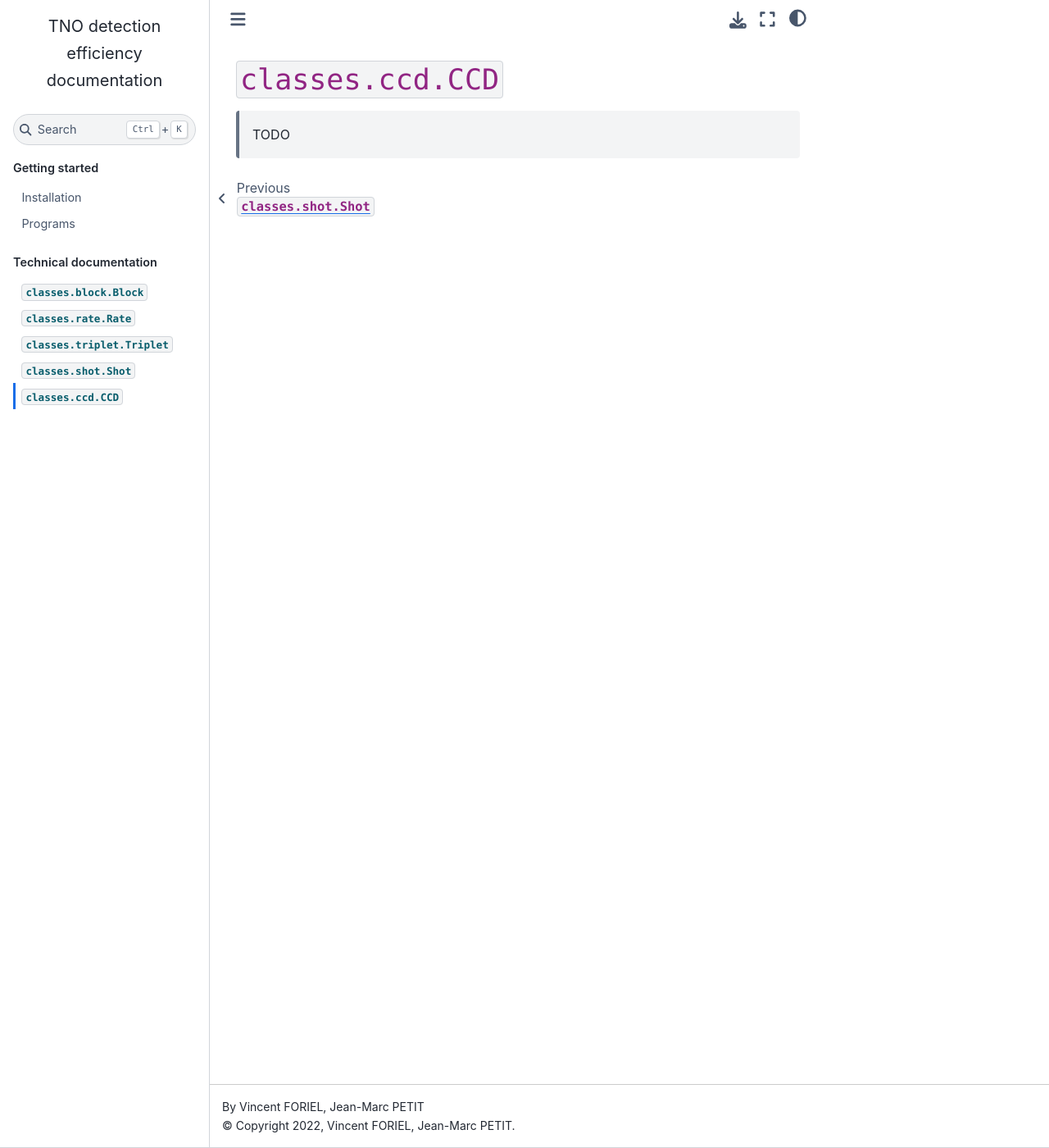
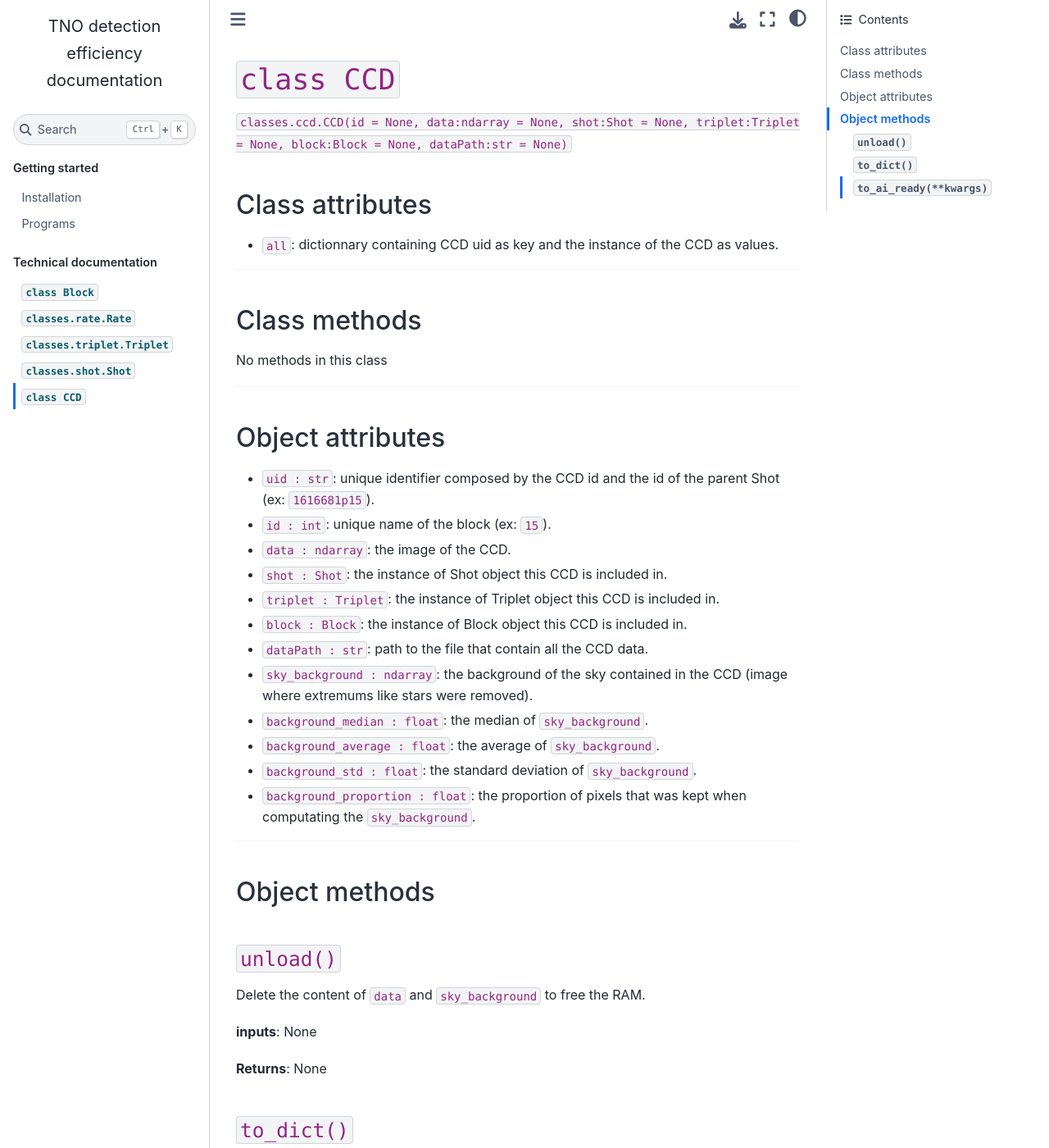
Before and after one commit to Leirof/M1-TNO_Detection_Efficiency, a Sphinx documentation site: the page built from docs/classes.ccd.md, in a window 1280 px wide and 1400 px high. Shown: the whole window at 82% size. Built offline with Sphinx 7.4.7 and the Sphinx Book theme 1.1.4, drawn with Linux system fonts in a browser that asks for light colours; some of the changed text lies outside the part shown.

Commit message:
Class CCD doc

```diff
--- a/docs/classes.ccd.md
+++ b/docs/classes.ccd.md
@@ -1,3 +1,64 @@
-# `classes.ccd.CCD`
+# `class CCD`
 
-> TODO
+`classes.ccd.CCD(id = None, data:ndarray = None, shot:Shot = None, triplet:Triplet = None, block:Block = None, dataPath:str = None)`
+
+## Class attributes
+
+- `all`: dictionnary containing CCD uid as key and the instance of the CCD as values.
+
+---
+
+## Class methods
+
+No methods in this class
+
+---
+
+## Object attributes
+
+- `uid : str`: unique identifier composed by the CCD id and the id of the parent Shot (ex: `1616681p15`).
+- `id : int`: unique name of the block (ex: `15`).
+- `data : ndarray`: the image of the CCD.
+- `shot : Shot`: the instance of Shot object this CCD is included in.
+- `triplet : Triplet`: the instance of Triplet object this CCD is included in.
+- `block : Block`: the instance of Block object this CCD is included in.
+- `dataPath : str`: path to the file that contain all the CCD data.
+- `sky_background : ndarray`: the background of the sky contained in the CCD (image where extremums like stars were removed).
+- `background_median : float`: the median of `sky_background`.
+- `background_average : float`: the average of `sky_background`.
+- `background_std : float`: the standard deviation of `sky_background`.
+- `background_proportion : float`: the proportion of pixels that was kept when computating the `sky_background`.
+
+---
+
+## Object methods
+
+### `unload()`
+
+Delete the content of `data` and `sky_background` to free the RAM.
+
+**inputs**: None
+
+**Returns**: None
+
+### `to_dict()`
+
+Return a dictionary containing all the object informations. Useful to save it in a JSON format.
+
+**inputs**: None
+
+**Returns**:
+
+- `dict`: The containing all the object informations except `data` and `sky_background`
+
+### `to_ai_ready(**kwargs)`
+
+Return a vector that can be used to train the AI.
+
+**inputs**:
+
+- `**krags` this parameter is not used. It only allow to quicly adapt a code that contain call to this function on upper classes without having to edit all the parameters.
+
+**Returns**:
+
+- `ndarray`: A Numpy vector containing the input and the output (4 or 8 last elements of the vector)
```
Also changed, not shown: docs/classes.block.md (+18 -16 lines), train_ai.ipynb, 4 other files.
